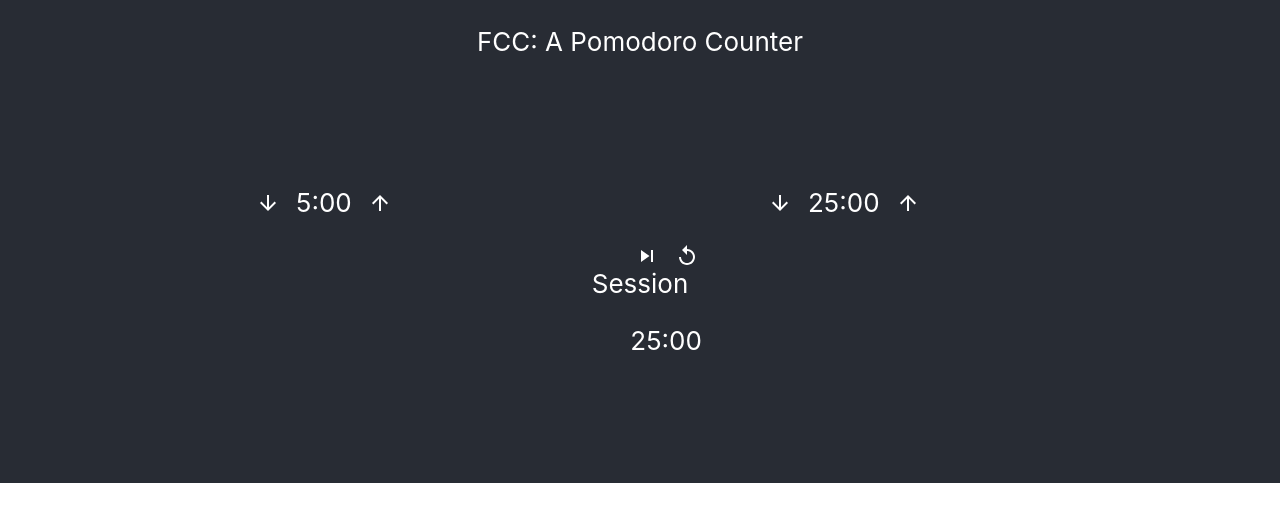
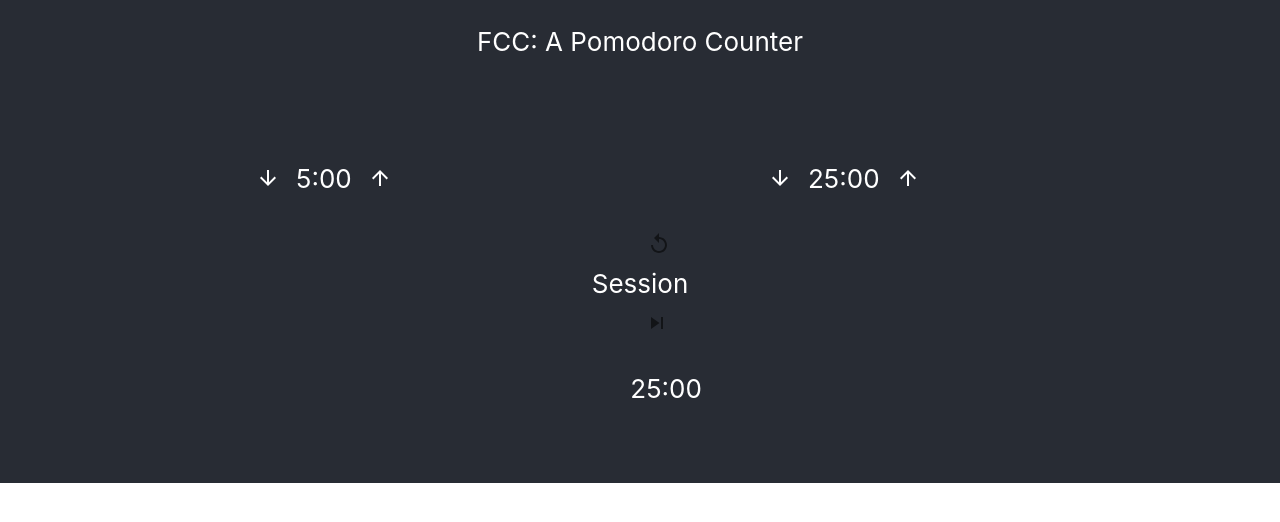
Before and after one commit to kamesen99/pomodorofcc, a React (Create React App) app: page / in a window 1280 px wide. Shown: the top 522 px of the page. Built offline with nearby package versions, Linux system fonts and the light colour scheme.

Commit message:
Makes counter pause/reset properly

```diff
--- a/src/App.js
+++ b/src/App.js
@@ -1,41 +1,51 @@
-import React, {useState, useEffect} from 'react';
-import ArrowDownwardIcon from '@material-ui/icons/ArrowDownward';
-import ArrowUpwardIcon from '@material-ui/icons/ArrowUpward';
-import SkipNextIcon from '@material-ui/icons/SkipNext';
-import ReplayIcon from '@material-ui/icons/Replay';
+import React, { useState } from 'react';
+
+import {
+  IconButton
+} from '@material-ui/core';
+
+import {
+  ArrowDownward,
+  ArrowUpward,
+  SkipNext,
+  Replay
+} from '@material-ui/icons';
+
 import Counter from "./components/Counter"
-import PlayArrowIcon from '@material-ui/icons/PlayArrow';
-import StopIcon from '@material-ui/icons/Stop';
 import './App.css';
+
+const defaultSessionTime = 25;
+const defaultBreakTime = 5;
 
 function App() {
 
-  const [breakTime, setBreakTime] = useState(5);
-  const [session, setSession] = useState(25);
-  const [timerStopped, setTimerStopped] = useState(true);
-  //const [reset, setReset] = useState(false);
+  const [breakTime, setBreakTime] = useState(defaultBreakTime);
+  const [sessionTime, setSessionTime] = useState(defaultSessionTime);
 
-  const handleClickDown = (timer, setFunc) =>{
-    if (timer > 1) {
-      setFunc(timer - 1);
-    }
+  const handleBreakUp = () => {
+    setBreakTime(breakTime + 1);
   }
-  const handleClickUp = (timer, setFunc) =>{
-    if (timer < 60) {
-        setFunc(timer + 1);
-    }
+
+  const handleBreakDown = () => {
+    setBreakTime(breakTime - 1);
   }
-  const handleStartStop = () => {
-    setTimerStopped(!timerStopped);
+
+  const handleSessionDown = () => {
+    setSessionTime(sessionTime - 1)
+  }
+
+  const handleSessionUp = () => {
+    setSessionTime(sessionTime + 1)
   }
 
   const handleReset = () => {
-    setBreakTime(5);
-    setSession(25);
-    document.getElementById('time-left').innerHTML = "25:00";
+    setBreakTime(defaultBreakTime);
+    setSessionTime(defaultSessionTime);
   }
+  let startTime = sessionTime;
 
   return (
+
     <div className="App">
       <header className="App-header">
         <p>FCC: A Pomodoro Counter</p>
@@ -43,26 +53,31 @@
       <div className="App-body">
         <div className="section">
           <div id="break-label">
-            <ArrowDownwardIcon id="break-decrement" onClick={() => handleClickDown(breakTime, setBreakTime)} style={{marginRight: "1rem"}}/>
-              <p id="break-length" >{breakTime}</p>:00
-            <ArrowUpwardIcon id="break-increment" onClick={() => handleClickUp(breakTime, setBreakTime)} style={{marginLeft: "1rem"}}/>
+            <ArrowDownward id="break-decrement" onClick={() => handleBreakDown()} style={{ marginRight: "1rem" }} />
+            <p id="break-length" >{breakTime}</p>:00
+            <ArrowUpward id="break-increment" onClick={() => handleBreakUp()} style={{ marginLeft: "1rem" }} />
           </div>
           <div id="session-label">
-            <ArrowDownwardIcon id="session-decrement" onClick={() => handleClickDown(session, setSession)} style={{marginRight: "1rem"}}/>
-              <p id="session-length" >{session}</p>:00
-            <ArrowUpwardIcon id="session-increment" onClick={() => handleClickUp(session, setSession)} style={{marginLeft: "1rem"}}/>
+            <ArrowDownward id="session-decrement" onClick={() => handleSessionDown()} style={{ marginRight: "1rem" }} />
+            <p id="session-length" >{sessionTime}</p>:00
+            <ArrowUpward id="session-increment" onClick={() => handleSessionUp()} style={{ marginLeft: "1rem" }} />
           </div>
         </div>
         <div className="timer-section">
           <div className="button-row">
-            <SkipNextIcon id="start_stop" onClick={handleStartStop}/>
-            <ReplayIcon id="reset" onClick={handleReset} />
+            <div>
+
+              <IconButton
+                id="reset"
+                onClick={handleReset}
+              >
+                <Replay />
+              </IconButton>
+            </div>
           </div>
           <div></div>
           <div>
-          Session {!timerStopped
-                ? <Counter timer={session} pause={false}/>
-                : <Counter timer={session} pause={true}/>}
+            Session {<Counter startTime={startTime}/>}
           </div>
         </div>
       </div>
@@ -72,4 +87,4 @@
 }
 
 export default App;
-//
+//'[l;.
--- a/src/components/Counter.js
+++ b/src/components/Counter.js
@@ -1,9 +1,17 @@
 import React, {useState} from 'react';
+import {
+    IconButton
+  } from '@material-ui/core';
+
+  import {
+    SkipNext
+  } from '@material-ui/icons';
 
 const Counter = (props) => {
 
-    const [timer, setTimer] = useState(props.timer * 60);
-    //const [pause, setPause] = useState(false);
+    const [currentTime, setCurrentTime] = useState(props.startTime * 60);
+    const [timerId, setTimerId] = useState(null);
+    const [isPaused, setIsPaused] = useState(true);
 
     const timeToFormat = (minutes, seconds) => {
         minutes = minutes < 10 ? "0" + minutes : minutes;
@@ -11,30 +19,41 @@
         return (minutes + ":" + seconds);
     }
 
-    let minutes = Math.floor(timer / 60);
-    let seconds = timer % 60;
-    let formatted = (timeToFormat(minutes, seconds))
-
-    const countDown = () =>{
-        setTimeout(() => setTimer(timer - 1), 1000)
+    const handlePause = () => {
+        if (!isPaused) {
+            clearInterval(timerId);
+        }
+        setIsPaused(!isPaused);
     }
 
-    console.log("Pause is "+ props.pause)
+    const decrementTime = () => {
+        setCurrentTime(currentTime => currentTime - 1);
+    };
+
+    const countDown = () => {
+        setTimerId(setInterval(decrementTime, 1000));
+    }
 
     React.useEffect(() => {
-        timer > 0 && (!props.pause && countDown());
-    })
+        if (currentTime > 0 && !isPaused) {
+            countDown();
+        }
+    }, [isPaused]);
 
-    // if (props.reset === true) {
-    //     setTimer(25 * 60);
-    //     //setPause(true);
-    //     console.log("timer cleared")
-    // }
+    let min = Math.floor(currentTime / 60);
+    let sec = currentTime % 60;
+    let formatted = (timeToFormat(min, sec))
 
-    return(
-        <div id="timer-label">
-            <p id="time-left">{formatted}</p>
-        </div>
+    return (
+            <div id="timer-label">
+                <IconButton
+                    id="start_stop"
+                    onClick={handlePause}
+                >
+                    <SkipNext />
+                </IconButton>
+                <p id="time-left">{formatted}</p>
+            </div>
     )
 }
 
```
